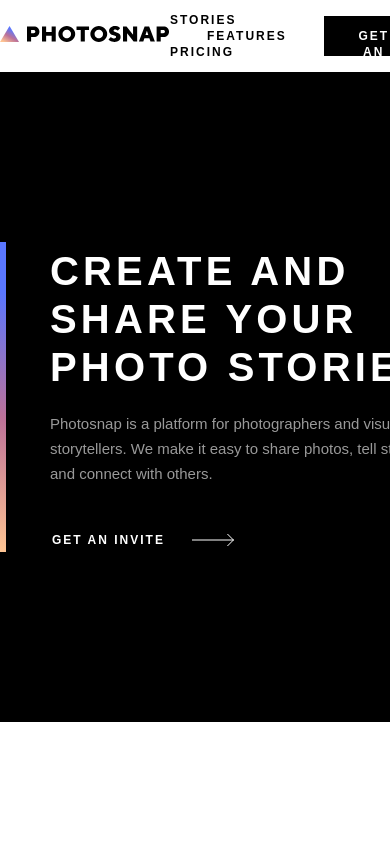
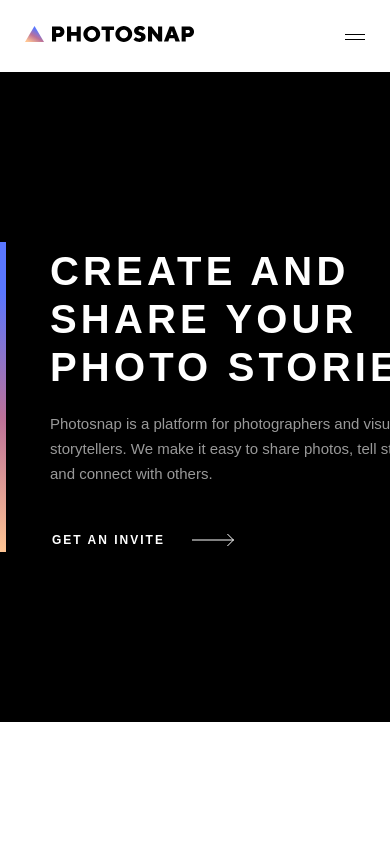
Before and after one commit to ding-09/photosnap, a React (Create React App) app: page / in a window 390 px wide. Shown: the top 844 px of the page. Built offline with nearby package versions, Linux system fonts and the light colour scheme; the HTML template or start-up script is replaced by a standard one.

Commit message:
added mobile header and nav

```diff
--- a/src/components/BetaInvite.js
+++ b/src/components/BetaInvite.js
@@ -22,7 +22,7 @@ const InviteSection = styled.section`
   background: url(${betaBG}) no-repeat;
   background-size: cover;
   background-position: center;
-  padding: 6.4rem 2rem;
+  padding: 6.4rem 4.9rem;
   position: relative;
   color: #ffffff;
   @media (max-width: 768px) {
--- a/src/components/Header.js
+++ b/src/components/Header.js
@@ -1,11 +1,15 @@
-import React from 'react';
+import React, { useState } from 'react';
 import styled from 'styled-components';
 import RectangleButton from '../styles/RectangleButton';
 import { Link } from 'react-router-dom';
 import logo from '../assets/shared/desktop/logo.svg';
+import menuIcon from '../assets/shared/mobile/menu.svg';
+import exitIcon from '../assets/shared/mobile/close.svg';
+import MobileMenu from './MobileMenu';
 
 const Header = ({ onFeatures }) => {
-  let title = onFeatures ? "SIGN UP" : "GET AN INVITE";
+  let title = onFeatures ? 'SIGN UP' : 'GET AN INVITE';
+  const [displayMenu, setDisplayMenu] = useState(false);
   return (
     <header>
       <HeaderContainer>
@@ -29,6 +33,17 @@ const Header = ({ onFeatures }) => {
         </Nav>
         <RectangleButton black>{title}</RectangleButton>
       </HeaderContainer>
+      <MobileHeaderContainer>
+        <figure>
+          <Link to="/">
+            <img src={logo} alt="Photosnap logo" />
+          </Link>
+        </figure>
+        <button className="icon" onClick={() => setDisplayMenu(!displayMenu)}>
+          <img src={displayMenu ? exitIcon : menuIcon} alt="menu icon" />
+        </button>
+        {displayMenu && <MobileMenu />}
+      </MobileHeaderContainer>
     </header>
   );
 };
@@ -50,6 +65,22 @@ const HeaderContainer = styled.div`
   @media (max-width: 768px) {
     width: 100%;
   }
+  @media (max-width: 700px) {
+    display: none;
+  }
+`;
+
+const MobileHeaderContainer = styled(HeaderContainer)`
+  justify-content: space-between;
+  padding: 0 2.5rem;
+  display: none;
+  .icon {
+    background: transparent;
+    border: none;
+  }
+  @media (max-width: 700px) {
+    display: flex;
+  }
 `;
 
 const Nav = styled.nav`
--- /dev/null
+++ b/src/components/MobileMenu.js
@@ -0,0 +1,73 @@
+import React from 'react';
+import { Link } from 'react-router-dom';
+import styled from 'styled-components';
+import RectangleButton from '../styles/RectangleButton';
+
+const MobileMenu = () => {
+  return (
+    <MenuBG>
+      <Menu>
+        <div className="menu-container">
+          <nav>
+            <ul>
+              <li>
+                <Link to="/stories">STORIES</Link>
+              </li>
+              <li>
+                <Link to="/stories">FEATURES</Link>
+              </li>
+              <li>
+                <Link to="/stories">PRICING</Link>
+              </li>
+            </ul>
+          </nav>
+          <RectangleButton black>GET AN INVITE</RectangleButton>
+        </div>
+      </Menu>
+    </MenuBG>
+  );
+};
+
+const MenuBG = styled.div`
+  position: fixed;
+  height: 100%;
+  width: 100%;
+  top: 7.2rem;
+  left: 0;
+  background: rgba(0, 0, 0, 0.5);
+`;
+
+const Menu = styled.section`
+  background: #ffffff;
+  height: auto;
+  .menu-container {
+    padding-top: 3.2rem;
+    padding-bottom: 2rem;
+    min-width: 35rem;
+    width: 50%;
+    margin: auto;
+    display: flex;
+    flex-direction: column;
+    text-align: center;
+    nav {
+      border-bottom: 1px solid rgba(0, 0, 0, 0.25);
+      margin-bottom: 2rem;
+      ul li {
+        padding-bottom: 2rem;
+        a {
+          font-size: 1.5rem;
+          line-height: 1.9rem;
+          letter-spacing: 2.5px;
+        }
+      }
+    }
+  }
+  button {
+    background: #000000;
+    font-size: 1.4rem;
+    line-height: 1.9rem;
+    letter-spacing: 2.5px;
+  }
+`;
+
+export default MobileMenu;
--- a/src/components/StoryCard.js
+++ b/src/components/StoryCard.js
@@ -23,7 +23,7 @@ const Card = styled.article`
   background-position: center;
   background-size: cover;
   color: #ffffff;
-  flex: 1;
+  flex: 1 1 35rem;
   height: 50rem;
   display: flex;
   align-items: flex-end;
--- a/src/pages/Pricing.js
+++ b/src/pages/Pricing.js
@@ -380,10 +380,10 @@ const PriceCard = styled.article`
     padding-bottom: 7rem;
     background: #000000;
     color: #ffffff;
-    border-radius: 1rem;
+    border-radius: 0.5rem;
     transition: 0.6s;
     button {
-      transition: 1s;
+      transition: 0.3s;
       background: #ffffff;
       color: #000000;
       &:hover {
--- a/src/styles/GlobalStyle.js
+++ b/src/styles/GlobalStyle.js
@@ -19,14 +19,24 @@ const GlobalStyle = createGlobalStyle`
     }
     html {
         font-size: 62.5%;
+        position: relative;
     }
     body {
         font-family: 'DM Sans', sans-serif;
     }
-    html, body { height: 100%; }
+    html, body{ height: 100%;}
+
+    header {
+        @media (max-width: 768px){
+            position: sticky;
+            top: 0;
+            background: #ffffff;
+            z-index: 2;
+        }
+    }
     footer {
         background: #000000;
-        padding: 6.4rem 2rem;
+        padding: 6.4rem 3.9rem;
         height: auto;
     }
     h1, .heading {
```
Also changed, not shown: 1 other file (tests, documents, lock files or other folders).
